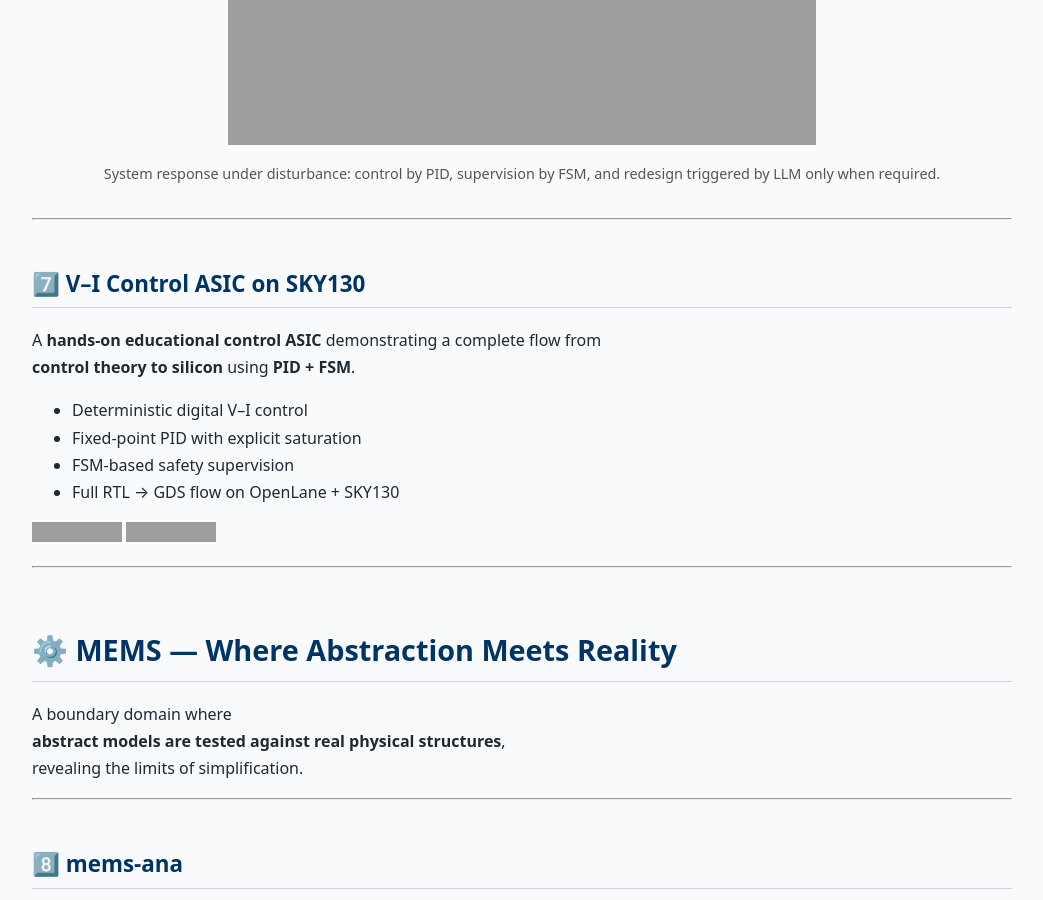
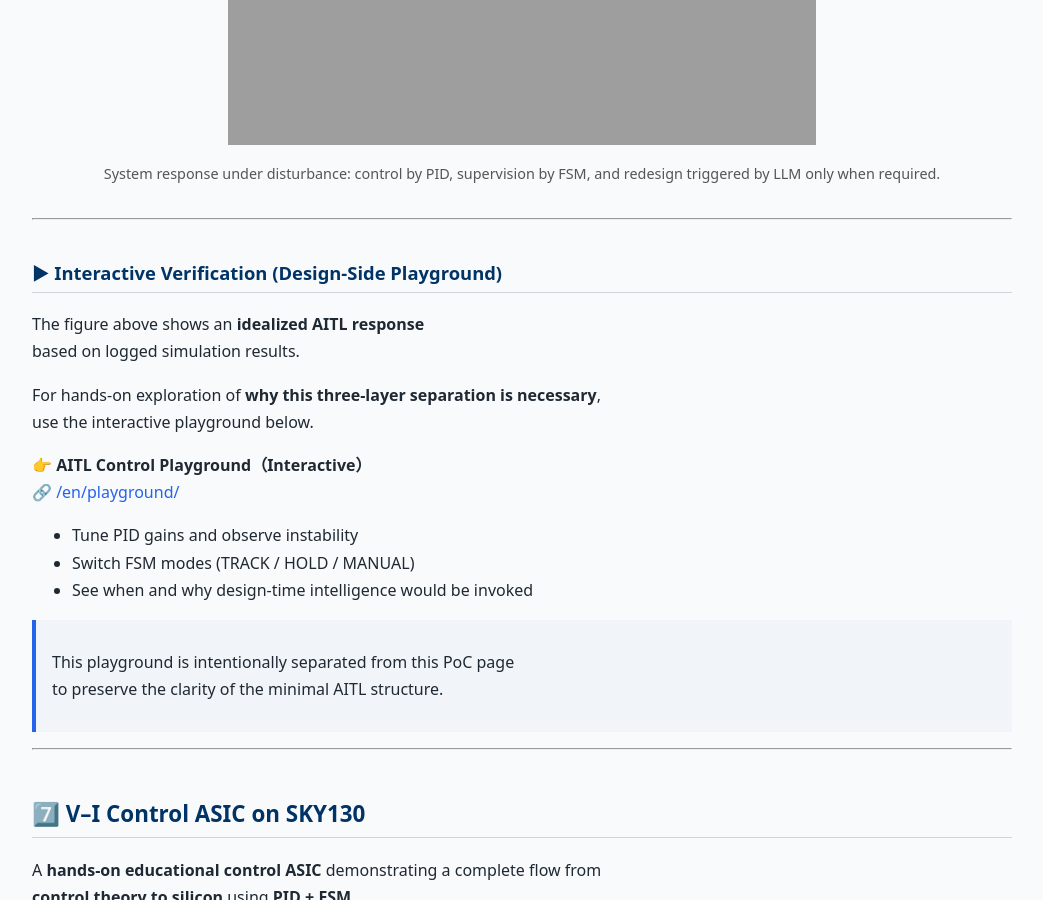
Before and after one commit to Samizo-AITL/Samizo-AITL.github.io, a Jekyll site: the page built from portal/en/index.md, in a window 1280 px wide and 900 px high, scrolled down 12000 px. Shown: the whole window, without its empty margins (118-1161 px from the left). Built offline with Jekyll 4.4.1, drawn with Linux system fonts in a browser that asks for light colours; grey boxes are pictures that could not be loaded.

Commit message:
Update index.md

```diff
--- a/portal/en/index.md
+++ b/portal/en/index.md
@@ -362,6 +362,26 @@ not a proposal for a new control algorithm.
 
 ---
 
+### ▶ Interactive Verification (Design-Side Playground)
+
+The figure above shows an **idealized AITL response**
+based on logged simulation results.
+
+For hands-on exploration of **why this three-layer separation is necessary**,
+use the interactive playground below.
+
+👉 **AITL Control Playground（Interactive）**
+🔗 [/en/playground/](/en/playground/)
+
+- Tune PID gains and observe instability
+- Switch FSM modes (TRACK / HOLD / MANUAL)
+- See when and why design-time intelligence would be invoked
+
+> This playground is intentionally separated from this PoC page
+> to preserve the clarity of the minimal AITL structure.
+
+---
+
 ## 7️⃣ V–I Control ASIC on SKY130
 A **hands-on educational control ASIC** demonstrating a complete flow from
 **control theory to silicon** using **PID + FSM**.
```
